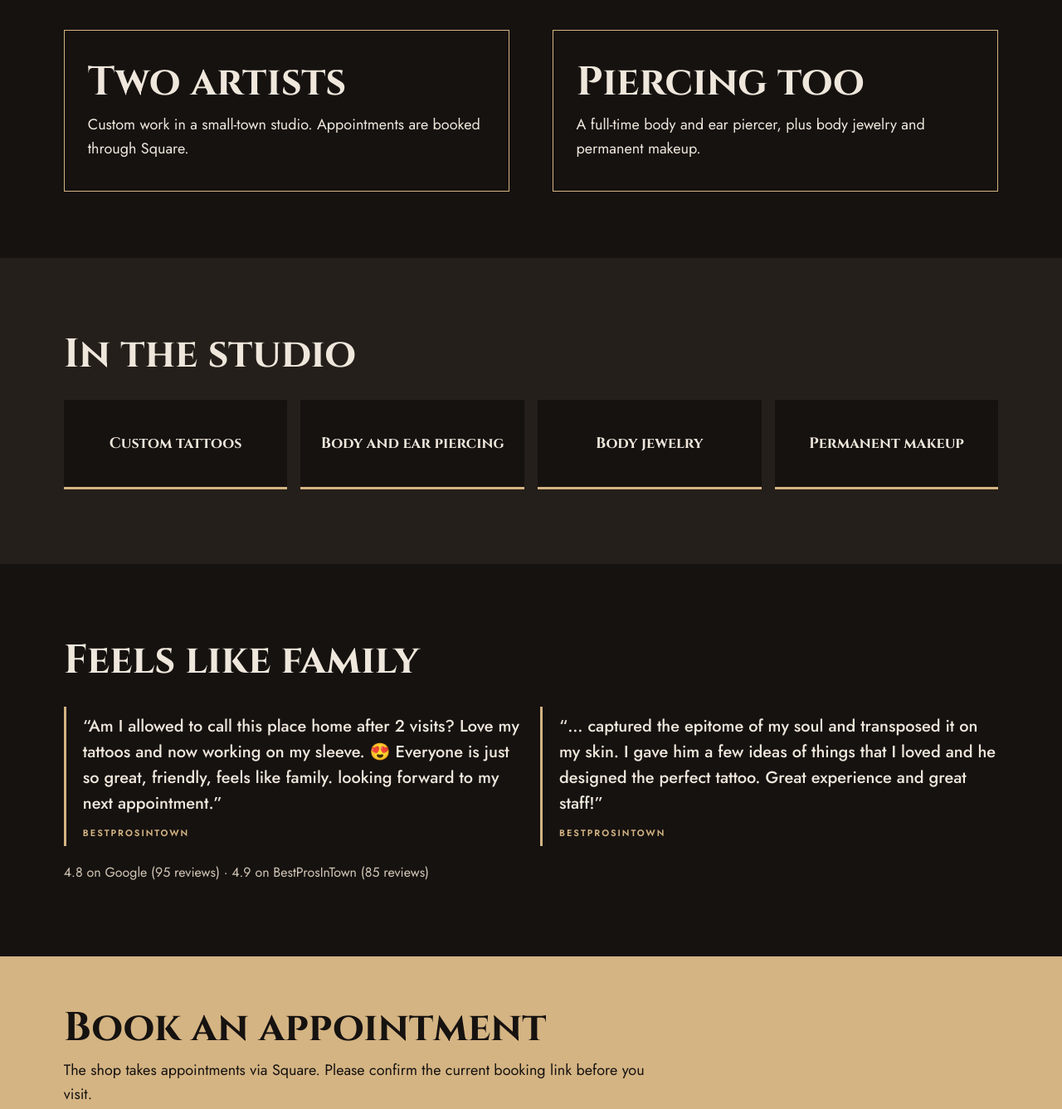
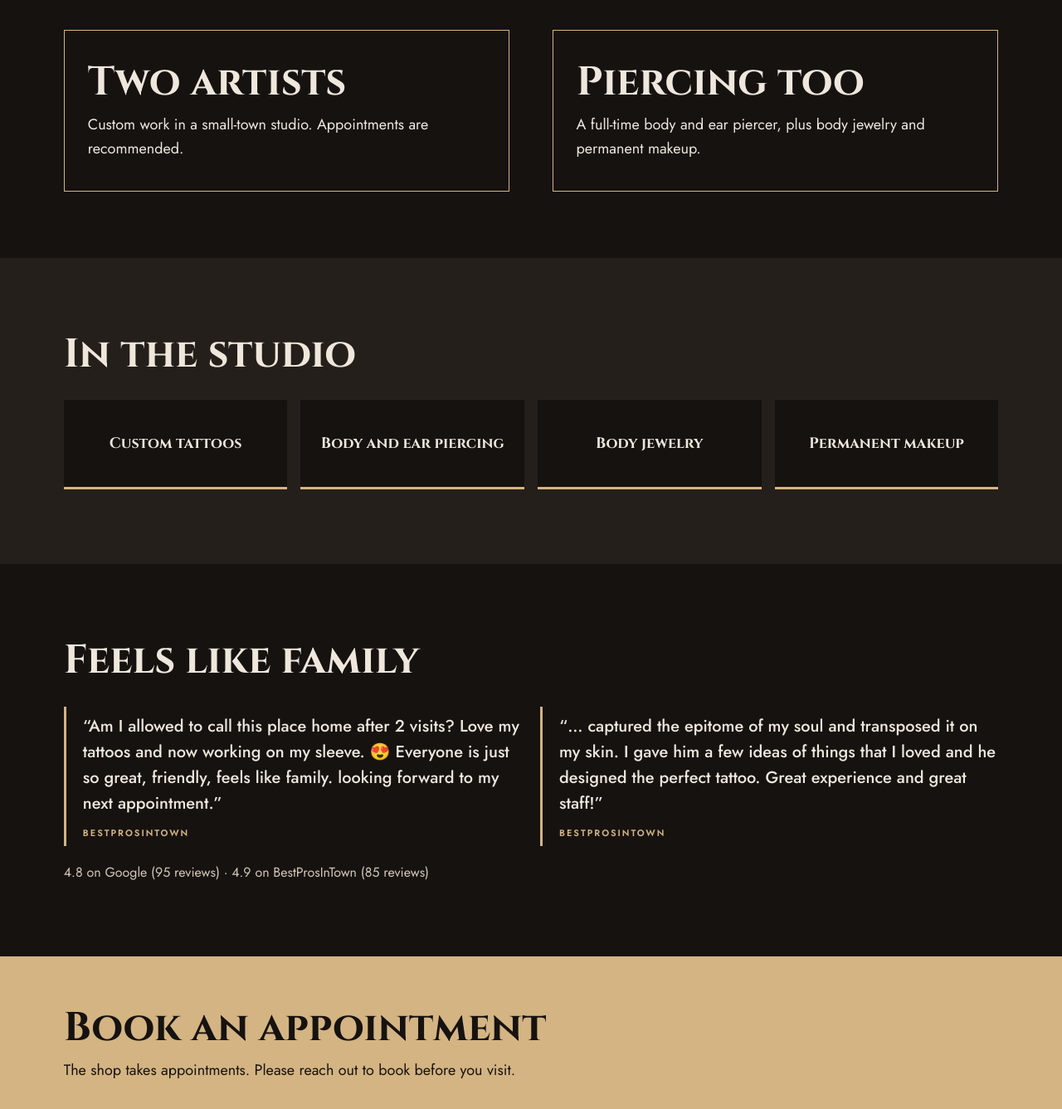
Before and after one commit to KeiphCodes/ivydesignforge, a plain HTML site: page previews/lewter-tattoos-and-piercing-louisburg.html in a window 1280 px wide. Shown: the part 740-2077 px from the top of the page at 83% size. Drawn offline with Linux system fonts and the light colour scheme.

Commit message:
Remove booking-brand and price mentions from Lewter and GOAT92

```diff
--- a/previews/lewter-tattoos-and-piercing-louisburg.html
+++ b/previews/lewter-tattoos-and-piercing-louisburg.html
@@ -7,8 +7,8 @@
 .bkq{background:#d4b483;color:#161210;padding:60px 6vw}.bkq p{margin-top:10px;font-size:18px;line-height:1.6;max-width:40em}
 .eve{background:#1c1814;padding:80px 6vw;display:grid;grid-template-columns:1fr 1fr 1fr;gap:4vw}.eve dl{margin-top:14px;line-height:1.75}.eve dt{font-weight:600;color:#d4b483;margin-top:8px}.cf{background:#161210;border-left:4px solid #d4b483;padding:12px 14px;margin-top:14px;font-size:14px;line-height:1.55}.dform{background:#161210;padding:26px}.ft{background:#161210;color:#efe7dc}
 @media(max-width:860px){.ink,.twoa,.work ul,.famq .g,.eve{grid-template-columns:1fr}.ink .im{min-height:280px;order:-1}}</style></head><body><div class="pn ">Preview site made for Lewter Tattoos and Piercing by <a href="https://ivydesignforge.com">Ivy Design Forge</a>. Photos on this page are sample images, not photos of the business, and can be swapped for your own. You can request custom changes to anything on this site, before or after you sign up.</div><header class=ink><div class=tx><small>215 S BICKETT BLVD · LOUISBURG, NORTH CAROLINA</small><h1>Lewter Tattoos and Piercing</h1><p>Friendly small-town tattoos with two experienced artists, and a full-time body and ear piercer with a growing collection of body jewelry.</p><div class=bt><a class=p href="mailto:Lewtertattooshop@gmail.com">Email us</a><a class=s href="sms:+19193401802">Text (919) 340-1802</a></div></div><div class=im role=img aria-label="Sample photo of a tattoo studio chair and a jewelry case"><span class=cap>Sample photo</span></div></header>
-<section class=twoa><div class=card><h2>Two artists</h2><p>Custom work in a small-town studio. Appointments are booked through Square.</p></div><div class=card><h2>Piercing too</h2><p>A full-time body and ear piercer, plus body jewelry and permanent makeup.</p></div></section>
+<section class=twoa><div class=card><h2>Two artists</h2><p>Custom work in a small-town studio. Appointments are recommended.</p></div><div class=card><h2>Piercing too</h2><p>A full-time body and ear piercer, plus body jewelry and permanent makeup.</p></div></section>
 <section class=work><h2>In the studio</h2><ul><li>Custom tattoos</li><li>Body and ear piercing</li><li>Body jewelry</li><li>Permanent makeup</li></ul></section>
 <section class=famq><h2>Feels like family</h2><div class=fq><blockquote>“Am I allowed to call this place home after 2 visits? Love my tattoos and now working on my sleeve. 😍 Everyone is just so great, friendly, feels like family. looking forward to my next appointment.”<cite>BESTPROSINTOWN</cite></blockquote><blockquote>“… captured the epitome of my soul and transposed it on my skin. I gave him a few ideas of things that I loved and he designed the perfect tattoo. Great experience and great staff!”<cite>BESTPROSINTOWN</cite></blockquote></div><p class=rts>4.8 on Google (95 reviews) · 4.9 on BestProsInTown (85 reviews)</p></section>
-<section class=bkq><h2>Book an appointment</h2><p>The shop takes appointments via Square. Please confirm the current booking link before you visit.</p></section>
+<section class=bkq><h2>Book an appointment</h2><p>The shop takes appointments. Please reach out to book before you visit.</p></section>
 <section class=eve><div><h2>Visit</h2><dl><dt>Address</dt><dd>215 S Bickett Blvd<br>Louisburg, NC 27549</dd><dt>Email</dt><dd><a href="mailto:Lewtertattooshop@gmail.com">Lewtertattooshop@gmail.com</a></dd><dt>Text</dt><dd><a href="sms:+19193401802">(919) 340-1802</a></dd><dt>Facebook</dt><dd><a href="https://www.facebook.com/lewtertattoos">lewtertattoos</a></dd></dl></div><div><h2>Hours</h2><dl><dt>Tuesday–Thursday</dt><dd>2–9 PM</dd><dt>Friday</dt><dd>2–10 PM</dd><dt>Saturday</dt><dd>12–10 PM</dd><dt>Sunday–Monday</dt><dd>Closed</dd></dl><p class=cf>Please confirm Friday and Saturday closing times: Nextdoor lists 10 PM, and Google lists 9 PM.</p></div><form class="dform" onsubmit="return false" aria-label="Demo form, disabled"><p class="dm">DEMO FORM: disabled, nothing is sent or saved</p><h3>Ask about an appointment</h3><fieldset disabled><input placeholder="Your name" aria-label="Your name"><input placeholder="Email" aria-label="Email"><textarea placeholder="Tattoo, piercing or makeup — and a day that works" aria-label="Job details"></textarea><button type="button">Send request</button></fieldset></form></section><footer class="ft ">Preview site made for Lewter Tattoos and Piercing by <a href="https://ivydesignforge.com">Ivy Design Forge</a>. Photos on this page are sample images, not photos of the business, and can be swapped for your own. You can request custom changes to anything on this site, before or after you sign up.</footer></body></html>
```
Also changed, not shown: previews/the-goat92-barbershop-san-antonio.html (+1 -1 lines).
